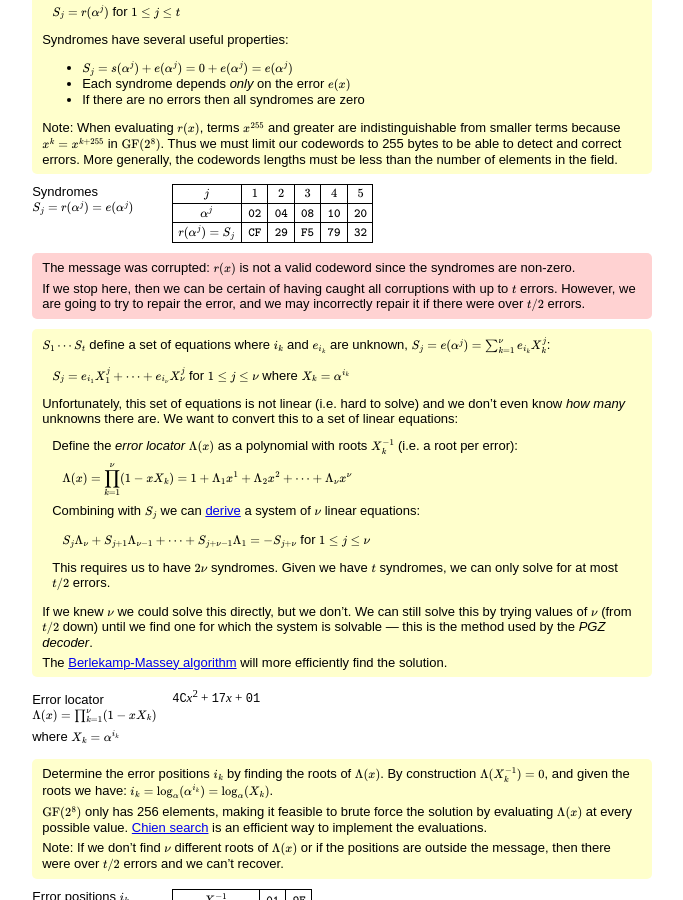
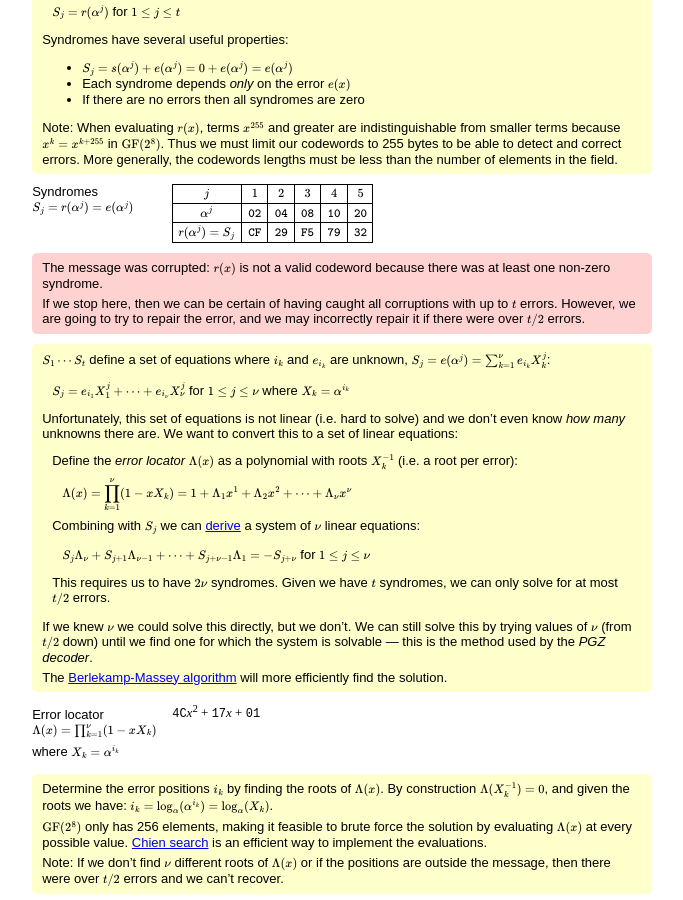
Before and after one commit to sigh/reed-solomon, a Jekyll site: the page built from index.md, in a window 1280 px wide and 900 px high, scrolled down 2320 px. Shown: the whole window, without its empty margins (39-722 px from the left). Built offline with Jekyll 4.4.1, drawn with Linux system fonts in a browser that asks for light colours; part of the change alters nothing that is shown.

Commit message:
Fix bug in LOG lookup table.

```diff
--- a/index.md
+++ b/index.md
@@ -272,8 +272,8 @@ All syndromes are zero, thus $$ e(x) = 0 $$.
 <!-- start:fix-errors -->
 
 <div class="notice error-notice " id="received-poly-error" markdown=1>
-The message was corrupted: $$ r(x) $$ is not a valid codeword since the
-syndromes are non-zero.
+The message was corrupted: $$ r(x) $$ is not a valid codeword because there was
+at least one non-zero syndrome.
 
 If we stop here, then we can be certain of having caught all corruptions with up
 to $$ t $$ errors.
--- a/reed_solomon.js
+++ b/reed_solomon.js
@@ -33,7 +33,7 @@ class ReedSolomon {
     // Pad the end of msg to make room for the check symbols.
     // pShifted = msg(x)*x^t
     let pShifted = new Uint8Array(p.length + this._t);
-    pShifted.set(msg);
+    pShifted.set(p);
 
     // pShifted(x)*x^t = _(x)*g(x) + sR(x);
     let [_, sR] = GF2_8.polyDiv(pShifted, this._generatorPolynomial);
@@ -333,10 +333,12 @@ class GF2_8 {
 
     // EXP[i] = α^i.
     this.EXP = (() => {
-      let exp = new Uint8Array(this.SIZE);
+      // Make the lookup table double the length so that mul and div don't need
+      // to handle overflows.
+      let exp = new Uint8Array(this.ORDER*2);
 
       // Calculate each successive power of α.
-      for (let i = 0, x = 0x01; i < this.SIZE; i++) {
+      for (let i = 0, x = 0x01; i < this.ORDER; i++) {
         exp[i] = x;
         // x = x*α.
         // This is polynomial multiplication where the coefficients are the bits.
@@ -350,13 +352,16 @@ class GF2_8 {
         // go to 0 or just loop over the values we've already seen.)
         if (x >= this.SIZE) x = this.sub(x, this.PRIM);
       }
+      // Append a second copy to the end.
+      exp.copyWithin(255, 0);
 
       return exp;
     })();
 
     // LOG[α^i] = i. Inverse of EXP.
     this.LOG = (() => {
-      let log = new Uint8Array(this.ORDER);
+      let log = new Uint8Array(this.SIZE);
+      // The logs start repeating after this.ORDER.
       for (let i = 0; i < this.ORDER; i++) {
         log[this.EXP[i]] = i;
       }
@@ -383,13 +388,13 @@ class GF2_8 {
   static mul(x, y) {
     if (x === 0x00 || y === 0x00) return 0x00;
     // α^(log_α(x) + log_α(y))
-    return this.EXP[(this.LOG[x] + this.LOG[y])%this.ORDER];
+    return this.EXP[this.LOG[x] + this.LOG[y]];
   }
 
   static div(x, y) {
     if (x === 0x00) return 0x00;
     // α^(log_α(x) - log_α(y))
-    return this.EXP[(this.LOG[x] + this.ORDER - this.LOG[y])%this.ORDER];
+    return this.EXP[this.LOG[x] + this.ORDER - this.LOG[y]];
   }
 
   static pow(x, j) {
@@ -401,7 +406,7 @@ class GF2_8 {
 
   // Evaluate p(x)
   static polyEval(p, x) {
-    let y = p[0x00];
+    let y = p[0];
     for (let i = 1; i < p.length; i++) {
       y = this.add(this.mul(y, x), p[i]);
     }
@@ -493,6 +498,10 @@ const runTests = () => {
       corruption: {},
     },
     {
+      input: " ",
+      corruption: {},
+    },
+    {
       input: "hello world 1",
       corruption: {},
     },
```
